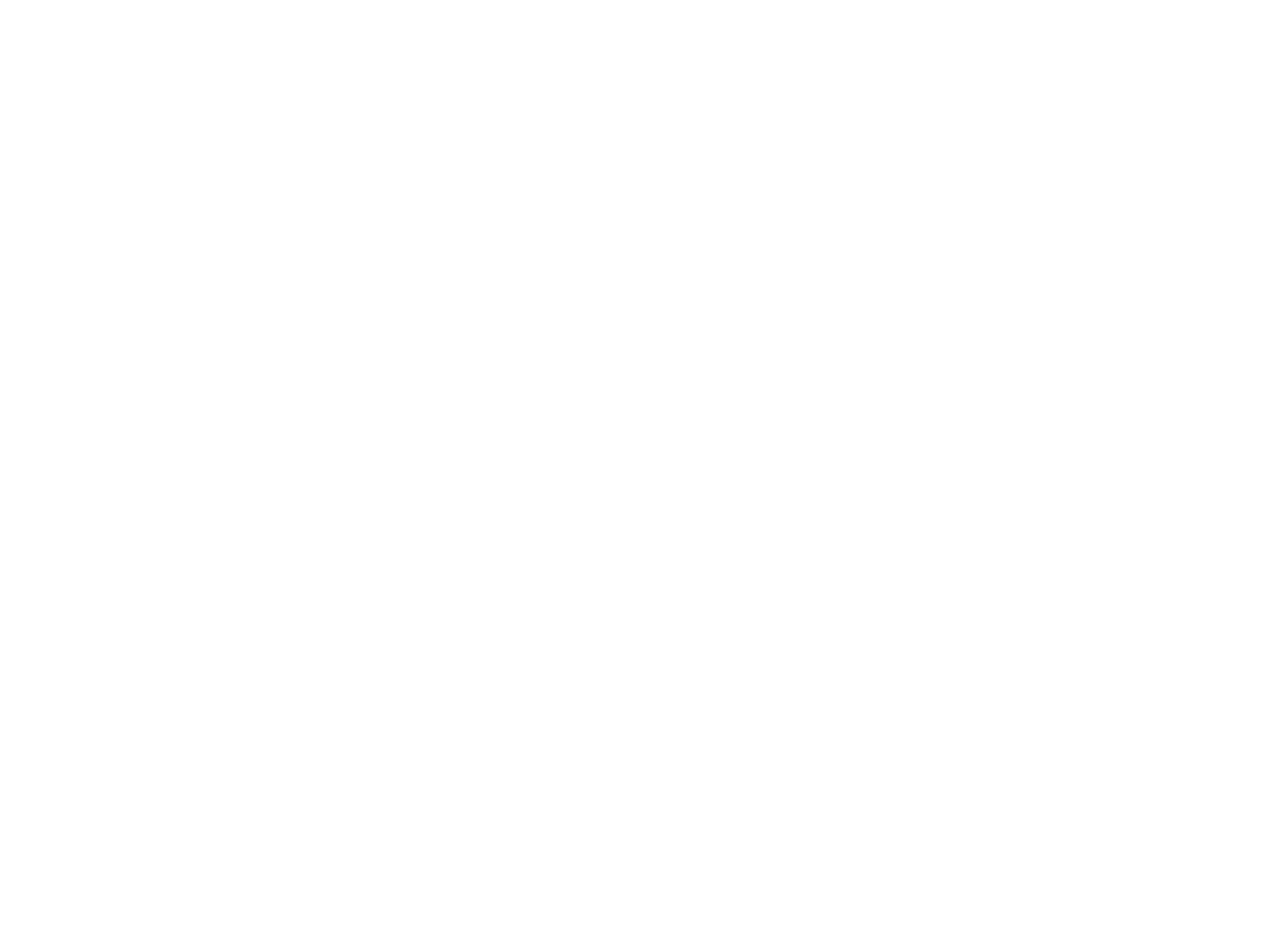
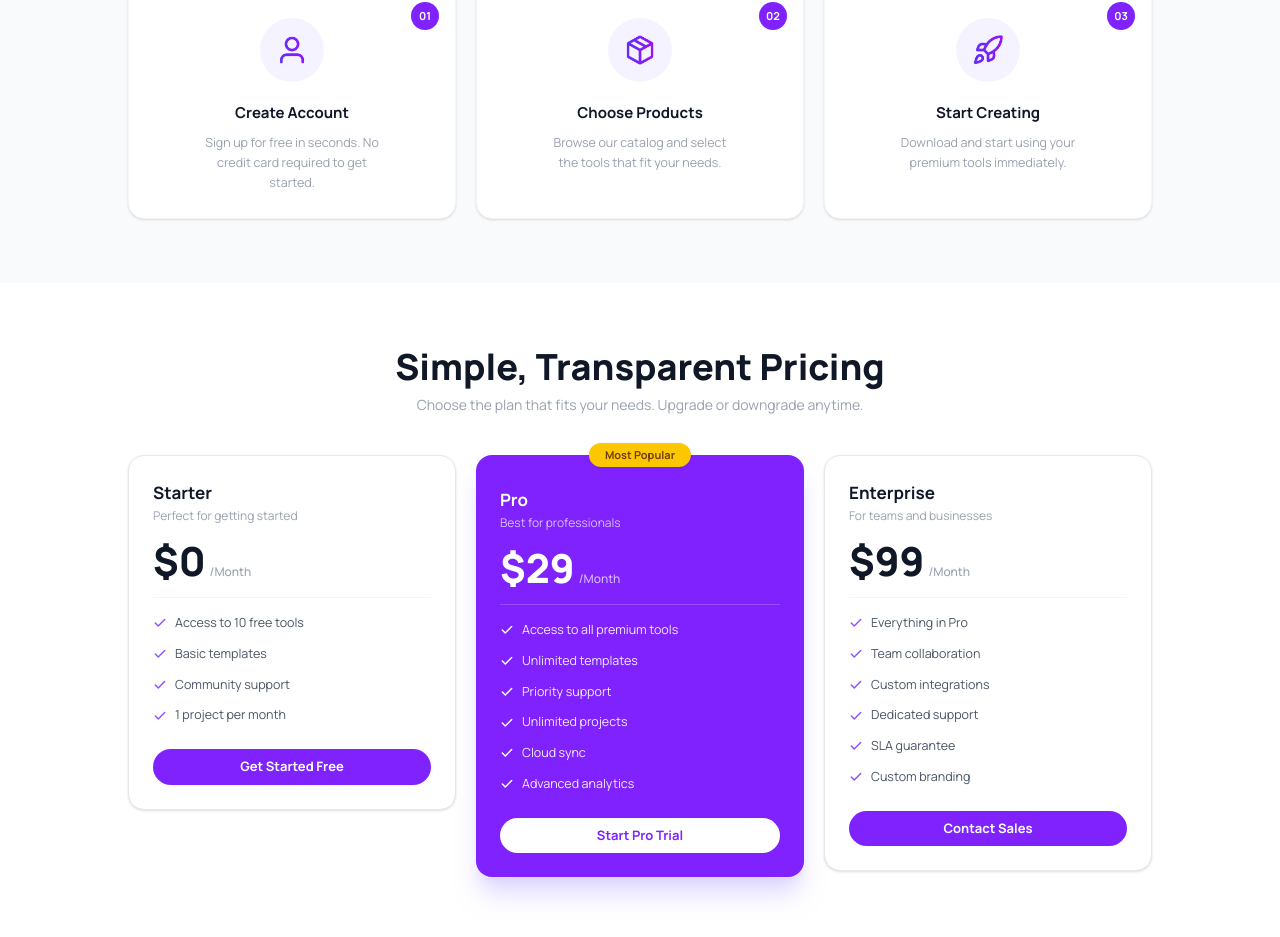
Before and after one commit to TKR-503/DigiTools-Assignment-06-PH, a React (Vite) app: page / in a window 1280 px wide. Shown: the part 2508-3445 px from the top of the page. Before the commit the page ends 2321 px from the top, so only its background shows below. Built offline with nearby package versions, Linux system fonts and the light colour scheme.

Commit message:
Step and Pricing section is added in the ui

```diff
--- a/src/App.jsx
+++ b/src/App.jsx
@@ -5,6 +5,8 @@
 import MainSection from './components/home_page/MainSection/MainSection'
 import { ToastContainer } from 'react-toastify'
 import 'react-toastify/dist/ReactToastify.css'
+import Steps_Section from './components/home_page/Steps_section/Steps_Section'
+import Pricing_Section from './components/home_page/Pricing_section/Pricing_Section'
 
 const fetchProducts = async () => {
   const res = await fetch('/data.json') // ✅ fixed path
@@ -34,8 +36,11 @@
         cartItems={cartItems}
         setCartItems={setCartItems}
       />
+    <ToastContainer />
+   <Steps_Section />
+    <Pricing_Section />
 
-      <ToastContainer />
+
     </>
   )
 }
--- a/src/components/home_page/Banner/statsSection.jsx
+++ /dev/null
@@ -1,11 +0,0 @@
-import React from 'react';
-
-const statsSection = () => {
-    return (
-        <div>
-
-        </div>
-    );
-};
-
-export default statsSection;
--- /dev/null
+++ b/src/components/home_page/Pricing_section/Pricing_Section.jsx
@@ -0,0 +1,166 @@
+import { Check } from 'lucide-react'
+
+const PLANS = [
+  {
+    id:         'starter',
+    name:       'Starter',
+    tagline:    'Perfect for getting started',
+    price:      0,
+    period:     'Month',
+    features: [
+      'Access to 10 free tools',
+      'Basic templates',
+      'Community support',
+      '1 project per month',
+    ],
+    cta:        'Get Started Free',
+    highlight:  false,
+  },
+  {
+    id:         'pro',
+    name:       'Pro',
+    tagline:    'Best for professionals',
+    price:      29,
+    period:     'Month',
+    badge:      'Most Popular',
+    features: [
+      'Access to all premium tools',
+      'Unlimited templates',
+      'Priority support',
+      'Unlimited projects',
+      'Cloud sync',
+      'Advanced analytics',
+    ],
+    cta:        'Start Pro Trial',
+    highlight:  true,
+  },
+  {
+    id:         'enterprise',
+    name:       'Enterprise',
+    tagline:    'For teams and businesses',
+    price:      99,
+    period:     'Month',
+    features: [
+      'Everything in Pro',
+      'Team collaboration',
+      'Custom integrations',
+      'Dedicated support',
+      'SLA guarantee',
+      'Custom branding',
+    ],
+    cta:        'Contact Sales',
+    highlight:  false,
+  },
+]
+
+const Feature = ({ text, highlight }) => (
+  <li className="flex items-center gap-2">
+    <Check
+      size={14}
+      strokeWidth={2.5}
+      className={`flex-shrink-0 ${highlight ? 'text-white' : 'text-violet-500'}`}
+    />
+    <span className={`text-[12.5px] ${highlight ? 'text-white/90' : 'text-gray-600'}`}>
+      {text}
+    </span>
+  </li>
+)
+
+const Pricing_Section = () => {
+  return (
+    <section className="bg-white py-16 px-4">
+      <div className="max-w-5xl mx-auto">
+
+        {/* ── Heading ─── */}
+        <div className="text-center mb-10">
+          <h2 className="text-gray-900 font-extrabold text-3xl md:text-4xl">
+            Simple, Transparent Pricing
+          </h2>
+          <p className="text-gray-400 text-sm mt-2">
+            Choose the plan that fits your needs. Upgrade or downgrade anytime.
+          </p>
+        </div>
+
+        {/* ── Plan cards grid ──*/}
+        <div className="grid grid-cols-1 md:grid-cols-3 gap-5 items-start">
+          {PLANS.map((plan) => (
+            <div
+              key={plan.id}
+              className={`
+                relative rounded-2xl p-6 flex flex-col gap-4
+                transition-all duration-200
+                ${plan.highlight
+
+                  ? 'bg-violet-600 shadow-xl shadow-violet-200'
+                  : 'bg-white border border-gray-200 shadow-sm hover:shadow-md'
+                }
+              `}
+            >
+
+              {plan.badge && (
+                <div className="
+                  absolute -top-3 left-1/2 -translate-x-1/2
+                  bg-yellow-400 text-yellow-900
+                  text-[11px] font-bold px-4 py-1 rounded-full
+                  whitespace-nowrap shadow-sm
+                ">
+                  {plan.badge}
+                </div>
+              )}
+
+              {/* Plan name + tagline */}
+              <div className={plan.badge ? 'mt-2' : ''}>
+                <h3 className={`font-bold text-[17px] ${plan.highlight ? 'text-white' : 'text-gray-900'}`}>
+                  {plan.name}
+                </h3>
+                <p className={`text-[12px] mt-0.5 ${plan.highlight ? 'text-white/70' : 'text-gray-400'}`}>
+                  {plan.tagline}
+                </p>
+              </div>
+
+              {/* Price */}
+              <div className="flex items-baseline gap-1">
+                <span className={`font-extrabold text-[40px] leading-none ${plan.highlight ? 'text-white' : 'text-gray-900'}`}>
+                  ${plan.price}
+                </span>
+                <span className={`text-[12px] font-medium ${plan.highlight ? 'text-white/70' : 'text-gray-400'}`}>
+                  /{plan.period}
+                </span>
+              </div>
+
+              {/* Divider */}
+              <div className={`h-px w-full ${plan.highlight ? 'bg-white/20' : 'bg-gray-100'}`} />
+
+              {/* Features list */}
+              <ul className="flex flex-col gap-3 flex-1">
+                {plan.features.map((f) => (
+                  <Feature key={f} text={f} highlight={plan.highlight} />
+                ))}
+              </ul>
+
+              {/* cta button */}
+              <button
+                className={`
+                  w-full mt-2 py-2 rounded-full font-bold text-[13px]
+                  transition-all duration-150 active:scale-95
+                  ${plan.highlight
+
+                    ? 'bg-white text-violet-600 hover:bg-violet-50'
+
+                    : 'bg-violet-600 text-white hover:bg-violet-700'
+                  }
+                `}
+              >
+                {plan.cta}
+              </button>
+
+            </div>
+          ))}
+        </div>
+
+      </div>
+    </section>
+  )
+}
+
+export default Pricing_Section
--- /dev/null
+++ b/src/components/home_page/Steps_section/Steps_Section.jsx
@@ -0,0 +1,97 @@
+import userImg      from '../../../assets/user.png'
+import productImg   from '../../../assets/package.png'
+import creatingImg  from '../../../assets/rocket.png'
+
+const STEPS = [
+  {
+    number: '01',
+    image:  userImg,
+    alt:    'Create Account',
+    title:  'Create Account',
+    desc:   'Sign up for free in seconds. No credit card required to get started.',
+  },
+  {
+    number: '02',
+    image:  productImg,
+    alt:    'Choose Products',
+    title:  'Choose Products',
+    desc:   'Browse our catalog and select the tools that fit your needs.',
+  },
+  {
+    number: '03',
+    image:  creatingImg,
+    alt:    'Start Creating',
+    title:  'Start Creating',
+    desc:   'Download and start using your premium tools immediately.',
+  },
+]
+
+const Steps_Section = () => {
+  return (
+    <section className="bg-gray-50 py-16 px-4">
+      <div className="max-w-5xl mx-auto">
+
+        {/* ── Heading ──*/}
+        <div className="text-center mb-10">
+          <h2 className="text-gray-900 font-extrabold text-3xl md:text-4xl">
+            Get Started In 3 Steps
+          </h2>
+          <p className="text-gray-400 text-sm mt-2">
+            Start using premium digital tools in minutes, not hours.
+          </p>
+        </div>
+
+            {/* ── Steps grid ── */}
+        <div className="grid grid-cols-1 md:grid-cols-3 gap-5">
+          {STEPS.map(({ number, image, alt, title, desc }) => (
+            <div
+              key={number}
+              className="
+                bg-white rounded-2xl border border-gray-100 shadow-sm
+                hover:shadow-md hover:border-violet-100
+                transition-all duration-200
+                p-6 flex flex-col items-center text-center relative
+              "
+            >
+                {/* Step number badge */}
+              <div className="
+                absolute top-4 right-4
+                w-7 h-7 rounded-full bg-violet-600
+                flex items-center justify-center
+                text-white text-[11px] font-bold
+              ">
+                {number}
+              </div>
+
+              {/* PNG image */}
+              <div className="
+                w-16 h-16 rounded-full bg-violet-50
+                flex items-center justify-center mb-5 mt-2
+                overflow-hidden
+              ">
+                <img
+                  src={image}
+                  alt={alt}
+                  className="w-8 h-8 object-contain"
+                />
+              </div>
+
+              {/* Title */}
+              <h3 className="text-gray-900 font-bold text-[15px] mb-2">
+                {title}
+              </h3>
+
+              {/* Description */}
+              <p className="text-gray-400 text-[12.5px] leading-relaxed max-w-[180px]">
+                {desc}
+              </p>
+            </div>
+          ))}
+        </div>
+
+      </div>
+    </section>
+  )
+}
+
+export default Steps_Section
```
